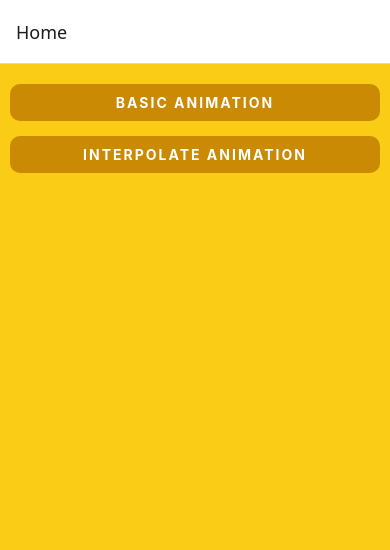
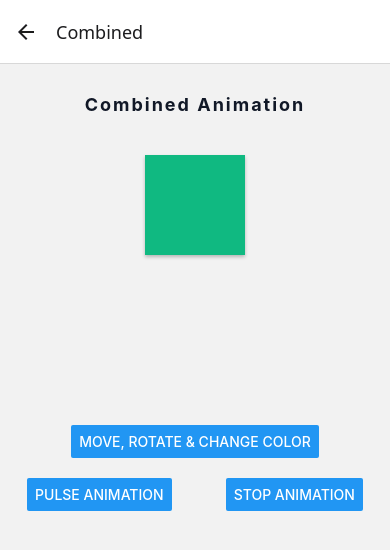
Before and after one commit to nansmatty/React-Native-Animation, a React Native app: screen /Combined in a window 390 px wide. Shown: the top 550 px of the page. Built offline with nearby package versions, Linux system fonts and the light colour scheme.

Commit message:
Combined Animation Done

```diff
--- a/src/RootNavigator.tsx
+++ b/src/RootNavigator.tsx
@@ -4,11 +4,15 @@ import {createStackNavigator} from '@react-navigation/stack';
 import HomeScreen from './screens/HomeScreen';
 import BasicAnimationScreen from './screens/BasicAnimationScreen';
 import InterpolationScreen from './screens/InterpolationScreen';
+import CombinedAnimationScreen from './screens/CombinedAnimationScreen';
+import GestureAnimationScreen from './screens/GestureAnimationScreen';
 
 export type RootStackParamsList = {
   Home: undefined;
   BasicAnimation: undefined;
   Interpolate: undefined;
+  Combined: undefined;
+  Gesture: undefined;
 };
 
 const Stack = createStackNavigator<RootStackParamsList>();
@@ -19,6 +23,8 @@ const RootNavigator = () => {
       <Stack.Screen name="Home" component={HomeScreen} />
       <Stack.Screen name="BasicAnimation" component={BasicAnimationScreen} />
       <Stack.Screen name="Interpolate" component={InterpolationScreen} />
+      <Stack.Screen name="Combined" component={CombinedAnimationScreen} />
+      <Stack.Screen name="Gesture" component={GestureAnimationScreen} />
     </Stack.Navigator>
   );
 };
--- /dev/null
+++ b/src/screens/CombinedAnimationScreen.tsx
@@ -0,0 +1,132 @@
+import {Animated, Button, StyleSheet, Text, View} from 'react-native';
+import React, {useRef} from 'react';
+
+const CombinedAnimationScreen = () => {
+  const moveAndRotateAnim = useRef(new Animated.Value(0)).current;
+  const pulseAnim = useRef(new Animated.Value(1)).current;
+
+  const combinedAnimation = () => {
+    moveAndRotateAnim.setValue(0);
+
+    Animated.timing(moveAndRotateAnim, {
+      toValue: 1,
+      duration: 1500,
+      useNativeDriver: true,
+    }).start();
+  };
+
+  const pulseAnimation = () => {
+    Animated.loop(
+      Animated.sequence([
+        Animated.timing(pulseAnim, {
+          toValue: 1.3,
+          duration: 500,
+          useNativeDriver: true,
+        }),
+        Animated.timing(pulseAnim, {
+          toValue: 1,
+          duration: 500,
+          useNativeDriver: true,
+        }),
+      ]),
+    ).start();
+  };
+
+  const moveX = moveAndRotateAnim.interpolate({
+    inputRange: [0, 1],
+    outputRange: [0, 100],
+  });
+
+  const moveY = moveAndRotateAnim.interpolate({
+    inputRange: [0, 1],
+    outputRange: [0, 100],
+  });
+
+  const rotate = moveAndRotateAnim.interpolate({
+    inputRange: [0, 1],
+    outputRange: ['0deg', '360deg'],
+  });
+
+  const backgroundColor = moveAndRotateAnim.interpolate({
+    inputRange: [0, 1],
+    outputRange: ['#10b981', '#0ea5e9'],
+  });
+
+  const stopAnimation = () => {
+    moveAndRotateAnim.setValue(0);
+    pulseAnim.setValue(1);
+  };
+
+  return (
+    <View style={styles.sectionContainer}>
+      <Text
+        style={[
+          styles.sectionTitle,
+          {fontSize: 18, marginVertical: 20, color: '#111827'},
+        ]}>
+        Combined Animation
+      </Text>
+
+      <Animated.View
+        style={[
+          styles.viewBox,
+          {
+            backgroundColor,
+            transform: [
+              {translateX: moveX},
+              {translateY: moveY},
+              {rotate},
+              {scale: pulseAnim},
+            ],
+          },
+        ]}></Animated.View>
+
+      <View
+        style={{
+          gap: 20,
+          flexWrap: 'wrap',
+          flexDirection: 'row',
+          justifyContent: 'space-around',
+          marginTop: 150,
+        }}>
+        <Button
+          title="Move, Rotate & Change Color"
+          onPress={combinedAnimation}
+        />
+        <Button title="Pulse Animation" onPress={pulseAnimation} />
+        <Button title="Stop Animation" onPress={stopAnimation} />
+      </View>
+    </View>
+  );
+};
+
+const styles = StyleSheet.create({
+  sectionContainer: {
+    flexGrow: 1,
+    alignItems: 'center',
+    padding: 10,
+    minHeight: '100%',
+  },
+  sectionTitle: {
+    textAlign: 'center',
+    fontWeight: 'bold',
+    letterSpacing: 2,
+  },
+  viewBox: {
+    width: 100,
+    height: 100,
+    justifyContent: 'center',
+    alignItems: 'center',
+    marginVertical: 20,
+    shadowColor: '#000',
+    shadowOffset: {
+      width: 0,
+      height: 2,
+    },
+    shadowOpacity: 0.25,
+    shadowRadius: 3.5,
+    elevation: 5,
+  },
+});
+
+export default CombinedAnimationScreen;
--- a/src/screens/HomeScreen.tsx
+++ b/src/screens/HomeScreen.tsx
@@ -19,6 +19,16 @@ const topics = [
     id: 2,
     title: 'Interpolate Animation',
     screen: 'Interpolate',
+  },
+  {
+    id: 3,
+    title: 'Combined Animation',
+    screen: 'Combined',
+  },
+  {
+    id: 4,
+    title: 'Gesture Animation',
+    screen: 'Gesture',
   },
 ];
 
```
